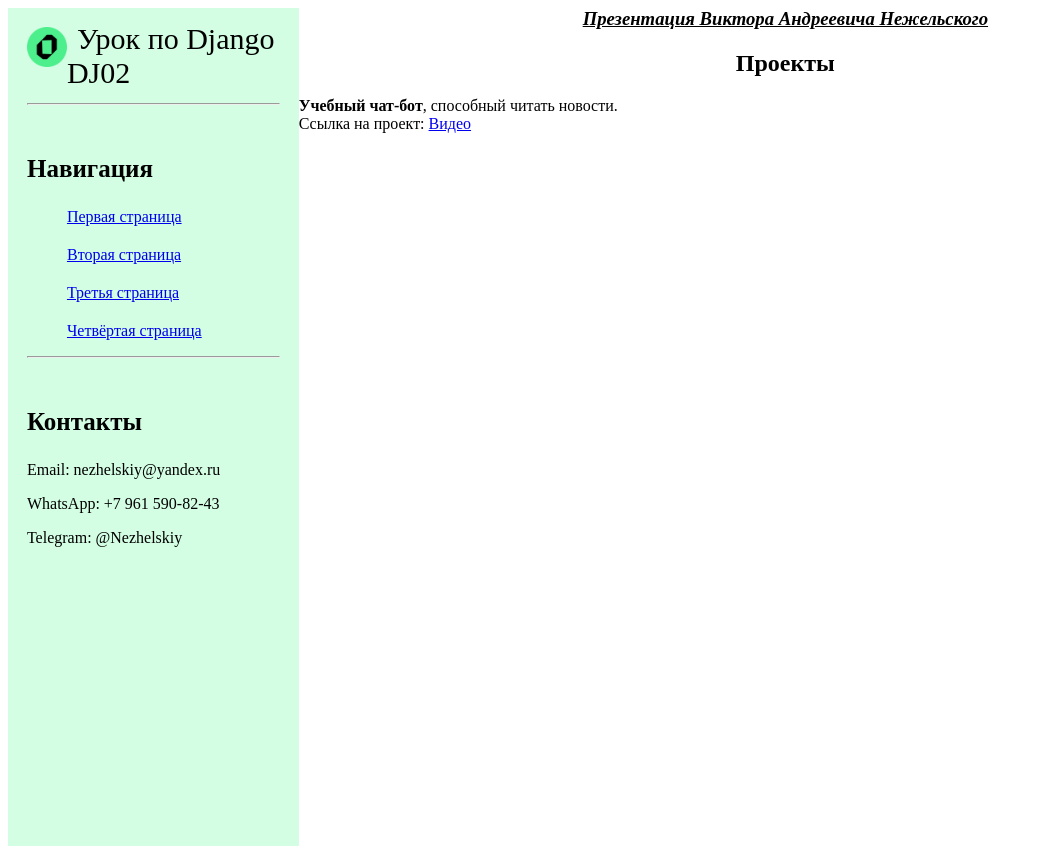
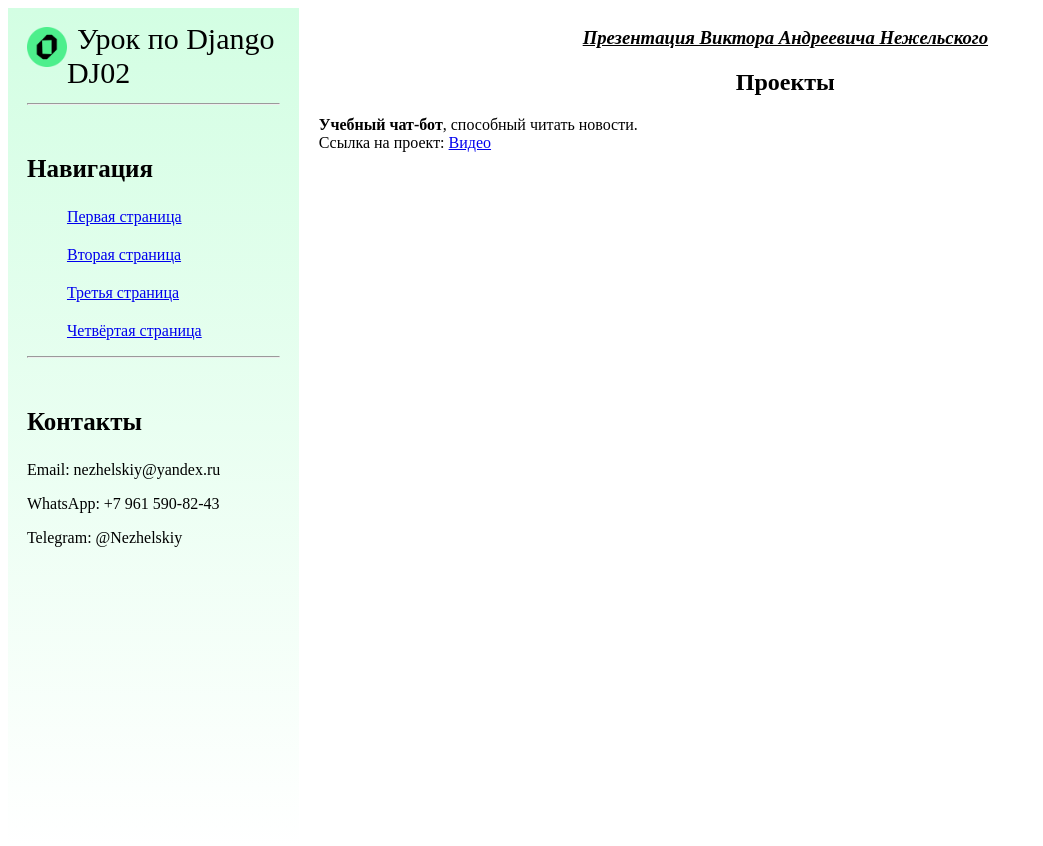
Before and after one commit to NezhelskiyViktor/Lesson_DJ02, a Django app: page /page3/ in a window 1280 px wide. Shown: the whole page, without its empty margins (0-1043 px from the left). Run offline with Django 5.2, Linux system fonts and the light colour scheme.

Commit message:
Загрузил исправленные файлы

```diff
--- a/Project_DJ02/main/static/main/css/main.css
+++ b/Project_DJ02/main/static/main/css/main.css
@@ -1,16 +1,9 @@
-.page {
-    padding-left: 1.5%;
-}
-.underline {
-    text-decoration: underline;
-    font-style: italic;
-}
 aside {
     float: left;
     width: 20%;
     padding: 1.5%;
     height: 100vh;
-    background-color: #D3FEE3;
+    background: linear-gradient(to bottom, #D3FEE3, white);
 }
 aside img {
     width: 40px;
@@ -41,10 +34,13 @@
     text-decoration: none;
     transform: scale(1.15);
 }
-main .features {
-    margin: 0 auto;
-    margin-top: 0px;
+main {
     text-align: center;
+    overflow: auto;
+}
+main .underline {
+    text-decoration: underline;
+    font-style: italic;
 }
 main .list {
     text-align: left;
@@ -52,7 +48,6 @@
 }
 
 footer {
-    position: absolute;
     width: 20%;
     padding: 2.5%;
     height: 80vh;
--- a/Project_DJ02/main/templates/main/footer.html
+++ b/Project_DJ02/main/templates/main/footer.html
@@ -1,3 +1,4 @@
+<hr>
 <h3>Контакты</h3>
 <p>Email: nezhelskiy@yandex.ru</p>
 <p>WhatsApp: +7 961 590-82-43</p>
--- a/Project_DJ02/main/templates/main/layout.html
+++ b/Project_DJ02/main/templates/main/layout.html
@@ -1,9 +1,10 @@
 {% load static %}
-<!--<!DOCTYPE html>-->
-<html lang="en">
+<!DOCTYPE html>
+<html lang="ru">
 <head>
     <meta charset="UTF-8">
-    <meta name="viewport" content="width=device-width, initial-scale=1.0">
+    <meta name="viewport" content="width=device-width, initial-scale=1.0,
+        maximum-scale=1.0, minimum-scale=1.0">
     <meta http-equiv="X-UA-Compatible" content="ie=edge">
     <link rel="stylesheet" href="{% static 'main/css/main.css' %}">
     <title>Lesson DJ02</title>
@@ -11,18 +12,14 @@
 <body>
     <aside>
         <img src="{% static 'main/img/Logo.png' %}" alt="Логотип" width="50px">
-        <span class="logo">Урок по Django DJ02</span>
-        <hr>
+        {% include 'main/top.html' %}
         {% include 'main/nav.html' %}
-        <hr>
         {% include 'main/footer.html' %}
     </aside>
-    <main class="page">
-        <div class="features">
-            <h3 class="underline">Презентация Виктора Андреевича Нежельского</h3>
-            {% block content %}
-            {% endblock %}
-        </div>
+    <main>
+        <h3 class="underline">Презентация Виктора Андреевича Нежельского</h3>
+        {% block content %}
+        {% endblock %}
     </main>
 </body>
 </html>
--- a/Project_DJ02/main/templates/main/nav.html
+++ b/Project_DJ02/main/templates/main/nav.html
@@ -1,3 +1,4 @@
+<hr>
 <h3>Навигация</h3>
 <ul>
     <li><a href="{% url 'page1' %}">Первая страница</a></li>
--- a/Project_DJ02/main/templates/main/page1.html
+++ b/Project_DJ02/main/templates/main/page1.html
@@ -2,8 +2,6 @@
 {% extends 'main/layout.html' %}
 
 {% block content %}
-    <div class="page">
-        <div class="section">
 <h2>Введение</h2>
 <div class="list">
     <p>Виктор Андреевич Нежельский – опытный разработчик программного
@@ -20,7 +18,4 @@
     <li>Курс по программированию на JAVA на JavaRush.com (2020).</li>
     <li>Курс "Программист на Python с нуля с помощью Chat GPT" в Университете Зерокодер (2024).</li>
 </div>
-        </div>
-        </div>
-    </div>
 {% endblock %}
--- a/Project_DJ02/main/templates/main/page3.html
+++ b/Project_DJ02/main/templates/main/page3.html
@@ -2,15 +2,9 @@
 {% extends 'main/layout.html' %}
 
 {% block content %}
-    <div class="page">
-        <div class="section">
-
-        <div class="section">
-            <h2>Проекты</h2>
-            <div class="list">
-                <p><strong>Учебный чат-бот</strong>, способный читать новости.
-                <br>Ссылка на проект: <a href="https://youtu.be/PVUqp72PQe4" target="_blank">Видео</a></p>
-            </div>
-        </div>
-    </div>
+<h2>Проекты</h2>
+<div class="list">
+    <p><strong>Учебный чат-бот</strong>, способный читать новости.
+    <br>Ссылка на проект: <a href="https://youtu.be/PVUqp72PQe4" target="_blank">Видео</a></p>
+</div>
 {% endblock %}
--- /dev/null
+++ b/Project_DJ02/main/templates/main/top.html
@@ -0,0 +1 @@
+<span class="logo">Урок по Django DJ02</span>
```
Also changed, not shown: Project_DJ02/main/templates/main/page2.html (+0 -8 lines), Project_DJ02/main/templates/main/page4.html (+0 -7 lines). Lines whose indentation alone changed are shown as unchanged.
